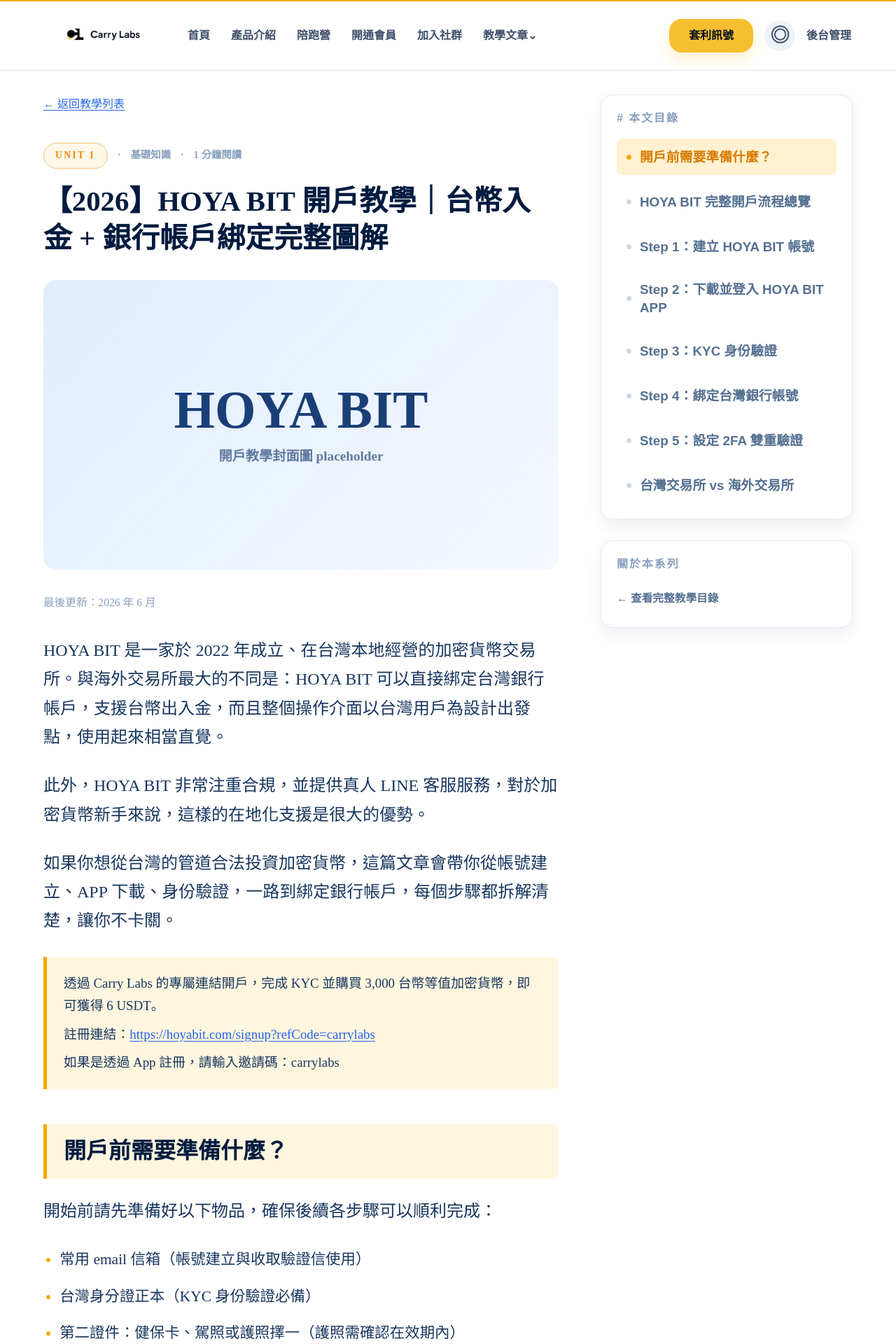
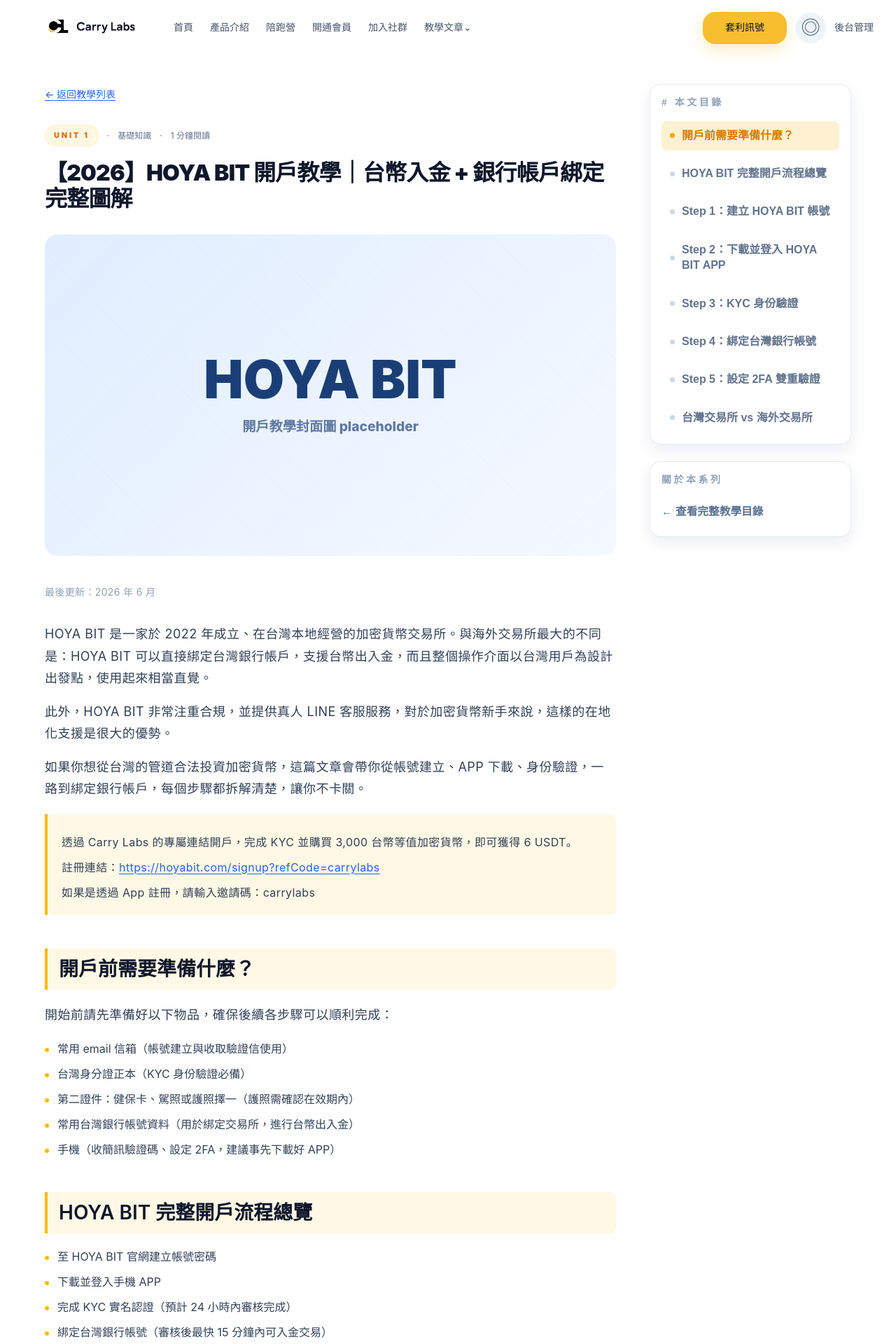
Before and after one commit to danny359-pixel/test_for_carrylabs, a React (Vite) app: page / in a window 1280 px wide. Shown: the top 1920 px of the page at 70% size. Built offline with nearby package versions, Linux system fonts and the light colour scheme.

Commit message:
Align typography with Carry Labs article

```diff
--- a/src/styles.css
+++ b/src/styles.css
@@ -26,22 +26,24 @@
 }
 
 .topbar {
-  position: sticky;
+  position: fixed;
   top: 0;
+  left: 0;
+  right: 0;
   z-index: 50;
-  border-top: 2px solid #f2a900;
-  border-bottom: 1px solid #e5e7eb;
-  background: #ffffff;
+  border-bottom: 1px solid rgba(255, 255, 255, 0.5);
+  background: rgba(255, 255, 255, 0.6);
+  backdrop-filter: blur(12px);
 }
 
 .topbar-inner {
-  width: min(100%, 1430px);
-  height: 98px;
+  width: min(100%, 1280px);
+  height: 80px;
   margin: 0 auto;
-  padding: 0 64px;
+  padding: 0 32px;
   display: flex;
   align-items: center;
-  gap: 42px;
+  gap: 24px;
 }
 
 .topbar-logo {
@@ -52,17 +54,17 @@
 
 .topbar-logo img {
   display: block;
-  width: 162px;
+  width: 192px;
   height: auto;
 }
 
 .topbar-nav {
   display: flex;
   align-items: center;
-  gap: 30px;
-  color: #40506a;
-  font-size: 1rem;
-  font-weight: 800;
+  gap: 24px;
+  color: #45556c;
+  font-size: 0.875rem;
+  font-weight: 500;
   white-space: nowrap;
 }
 
@@ -70,10 +72,10 @@
   margin-left: auto;
   display: flex;
   align-items: center;
-  gap: 16px;
-  color: #40506a;
-  font-size: 1rem;
-  font-weight: 800;
+  gap: 12px;
+  color: #45556c;
+  font-size: 0.875rem;
+  font-weight: 500;
   white-space: nowrap;
 }
 
@@ -103,28 +105,28 @@
 }
 
 .article-page {
-  padding: 34px 62px 78px;
+  padding: 120px 24px 96px;
 }
 
 .article-layout {
-  width: min(100%, 1360px);
+  width: min(100%, 1152px);
   margin: 0 auto;
   display: grid;
-  grid-template-columns: minmax(0, 940px) 360px;
-  gap: 60px;
+  grid-template-columns: minmax(0, 1fr) 288px;
+  gap: 48px;
   align-items: start;
 }
 
 .article {
   min-width: 0;
-  font-family: "Noto Serif TC", "Songti TC", "PMingLiU", "MingLiU", serif;
+  font-family: "Inter", "Noto Sans TC", "Microsoft JhengHei", Arial, sans-serif;
 }
 
 .back-link {
   display: inline-block;
-  margin-bottom: 40px;
-  color: #8aa0bf;
-  font-size: 1rem;
+  margin-bottom: 32px;
+  color: #90a1b9;
+  font-size: 0.875rem;
   font-weight: 500;
 }
 
@@ -133,39 +135,39 @@
   display: flex;
   align-items: center;
   flex-wrap: wrap;
-  gap: 14px;
-  color: #8aa0bf;
-  font-size: 0.9rem;
-  font-weight: 600;
+  gap: 12px;
+  color: #62748e;
+  font-size: 0.75rem;
+  font-weight: 400;
 }
 
 .unit-chip {
   display: inline-flex;
   align-items: center;
-  min-height: 32px;
-  padding: 5px 16px;
-  border: 1px solid #f5c36d;
+  min-height: 26px;
+  padding: 4px 12px;
+  border: 1px solid rgba(252, 187, 0, 0.2);
   border-radius: 999px;
-  background: #fff7e8;
-  color: #f08a00;
-  font-size: 0.86rem;
+  background: rgba(252, 187, 0, 0.1);
+  color: #dd7400;
+  font-size: 0.6875rem;
   font-weight: 900;
-  letter-spacing: 0.16em;
+  letter-spacing: 0.25em;
 }
 
 h1 {
   margin: 0 0 32px;
-  color: #001b3f;
-  font-size: 2.55rem;
-  line-height: 1.32;
-  letter-spacing: 0;
+  color: #0f172b;
+  font-size: 2rem;
+  line-height: 1.15;
+  letter-spacing: -0.025em;
   font-weight: 900;
 }
 
 .cover-placeholder {
   width: 100%;
   aspect-ratio: 16 / 9;
-  margin-bottom: 34px;
+  margin-bottom: 40px;
   display: grid;
   place-items: center;
   overflow: hidden;
@@ -196,69 +198,86 @@
 }
 
 .date {
-  margin: 0 0 34px;
-  color: #8aa0bf;
-  font-size: 0.98rem;
+  margin: 0 0 32px;
+  color: #90a1b9;
+  font-size: 0.875rem;
 }
 
 h2 {
-  margin: 50px 0 26px;
-  padding: 17px 24px;
-  border-left: 5px solid #f2a900;
+  margin: 48px 0 20px;
+  padding: 10px 16px;
+  border-left: 4px solid #fcbb00;
   border-radius: 0 8px 8px 0;
-  background: #fff6df;
-  color: #001b3f;
-  font-size: 2rem;
-  line-height: 1.35;
+  background: rgba(252, 187, 0, 0.1);
+  color: #0f172b;
+  font-size: 28px;
+  line-height: 1.4;
   letter-spacing: 0;
-  font-weight: 900;
+  font-weight: 600;
 }
 
 h3 {
-  margin: 48px 0 14px;
-  color: #001b3f;
-  font-size: 1.55rem;
-  line-height: 1.45;
+  margin: 32px 0 12px;
+  padding: 8px 12px;
+  border-left: 3px solid #ffd236;
+  border-radius: 0 6px 6px 0;
+  background: #fffbeb;
+  color: #1d293d;
+  font-size: 1.5rem;
+  line-height: 1.4;
   letter-spacing: 0;
-  font-weight: 900;
+  font-weight: 600;
 }
 
 p {
-  margin: 0 0 28px;
-  color: #18365f;
-  font-size: 1.5rem;
-  line-height: 1.72;
+  margin: 16px 0;
+  color: #314158;
+  font-size: 1.125rem;
+  line-height: 1.75;
+  letter-spacing: 0.025em;
   font-weight: 400;
 }
 
 ul,
 ol {
-  margin: 0 0 34px;
-  padding-left: 1.45rem;
-  color: #18365f;
-  font-size: 1.34rem;
-  line-height: 1.9;
+  margin: 20px 0;
+  padding-left: 0;
+  color: #314158;
+  font-size: 1rem;
+  line-height: 1.625;
+  list-style: none;
 }
 
 li {
-  margin: 12px 0;
+  position: relative;
+  margin: 10px 0;
+  padding-left: 18px;
+  line-height: 1.625;
 }
 
-li::marker {
-  color: #f2a900;
+li::before {
+  content: "";
+  position: absolute;
+  left: 0;
+  top: 0.72em;
+  width: 6px;
+  height: 6px;
+  border-radius: 50%;
+  background: #fcbb00;
 }
 
 .note {
-  margin: 30px 0 42px;
-  padding: 22px 24px;
-  border-left: 5px solid #f2a900;
+  margin: 20px 0;
+  padding: 18px 20px;
+  border-left: 4px solid #fcbb00;
   border-radius: 0 8px 8px 0;
-  background: #fff6df;
+  background: rgba(252, 187, 0, 0.1);
 }
 
 .note p {
-  margin-bottom: 8px;
-  font-size: 1.18rem;
+  margin: 8px 0;
+  font-size: 1rem;
+  line-height: 1.75;
 }
 
 .note p:last-child {
@@ -272,7 +291,7 @@
 }
 
 .article-images {
-  margin: 30px 0 38px;
+  margin: 32px 0;
   display: grid;
   gap: 18px;
   justify-content: start;
@@ -362,26 +381,26 @@
 
 .article-sidebar {
   position: sticky;
-  top: 34px;
+  top: 96px;
   display: grid;
-  gap: 30px;
+  gap: 24px;
 }
 
 .side-card {
-  padding: 22px;
-  border: 1px solid #e2e8f0;
-  border-radius: 18px;
+  padding: 16px;
+  border: 1px solid rgba(226, 232, 240, 0.8);
+  border-radius: 16px;
   background: #ffffff;
   box-shadow: 0 8px 22px rgba(0, 27, 63, 0.08);
 }
 
 .side-title {
-  margin: 0 0 18px;
-  color: #8aa0bf;
-  font-size: 1rem;
+  margin: 0 0 16px;
+  color: #90a1b9;
+  font-size: 0.875rem;
   line-height: 1.4;
   font-weight: 900;
-  letter-spacing: 0.12em;
+  letter-spacing: 0.25em;
 }
 
 .toc {
@@ -390,16 +409,16 @@
 }
 
 .toc a {
-  min-height: 52px;
-  padding: 11px 14px;
+  min-height: 40px;
+  padding: 10px 12px;
   display: flex;
   align-items: center;
-  gap: 12px;
+  gap: 10px;
   border-radius: 8px;
-  color: #557091;
-  font-size: 1.18rem;
-  line-height: 1.35;
-  font-weight: 900;
+  color: #62748e;
+  font-size: 1rem;
+  line-height: 1.4;
+  font-weight: 700;
 }
 
 .toc a span {
@@ -564,7 +583,7 @@
   }
 
   .article-page {
-    padding: 26px 18px 58px;
+    padding: 132px 18px 58px;
   }
 
   .back-link {
@@ -572,28 +591,29 @@
   }
 
   h1 {
-    font-size: 2rem;
+    font-size: 1.5rem;
+    line-height: 1.25;
   }
 
   h2 {
     margin-top: 42px;
     padding: 14px 18px;
-    font-size: 1.58rem;
+    font-size: 1.45rem;
   }
 
   h3 {
-    font-size: 1.34rem;
+    font-size: 1.25rem;
     margin-top: 38px;
   }
 
   p {
-    font-size: 1.12rem;
-    line-height: 1.78;
+    font-size: 1rem;
+    line-height: 1.75;
   }
 
   ul,
   ol {
-    font-size: 1.08rem;
+    font-size: 1rem;
   }
 
   .cover-placeholder {
```
